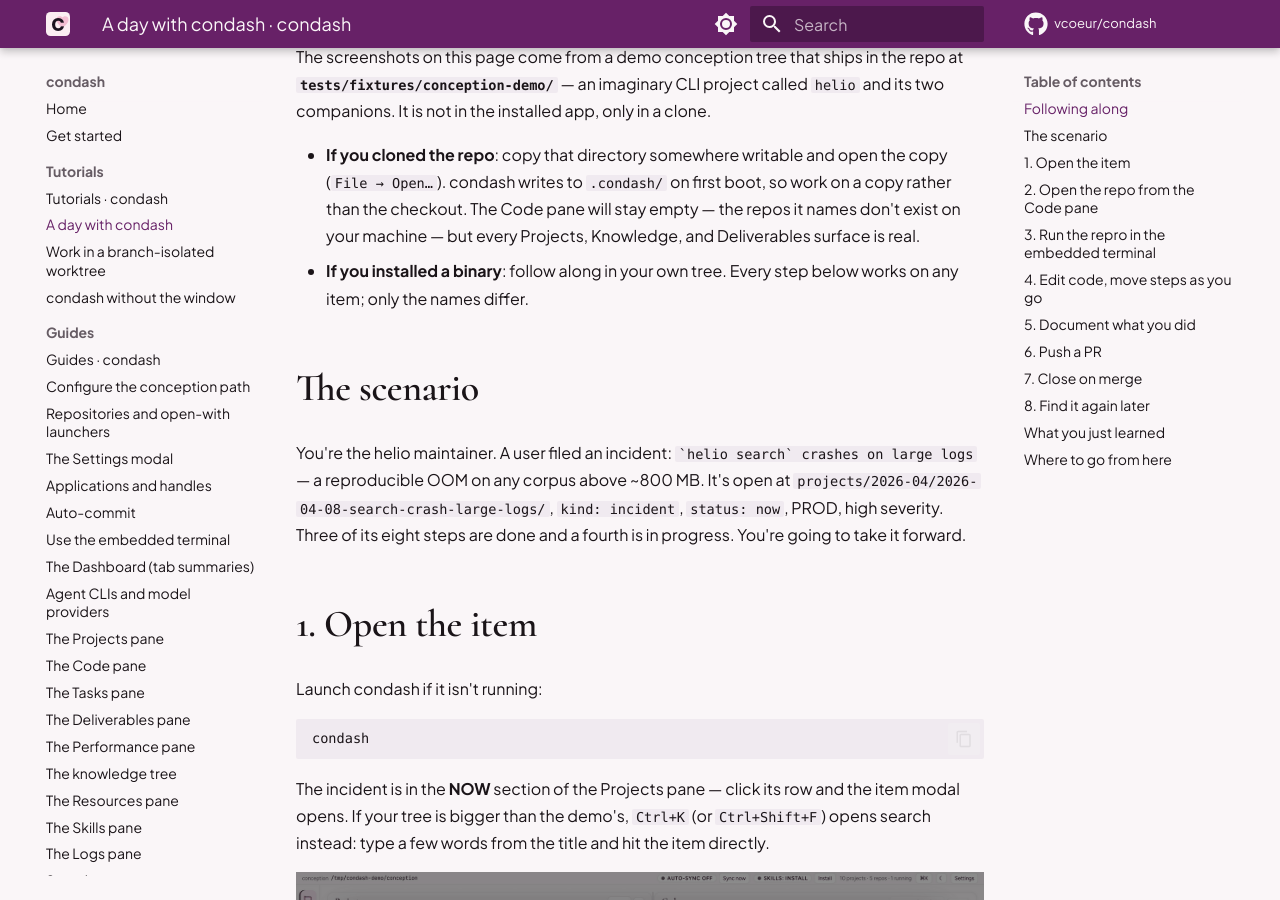
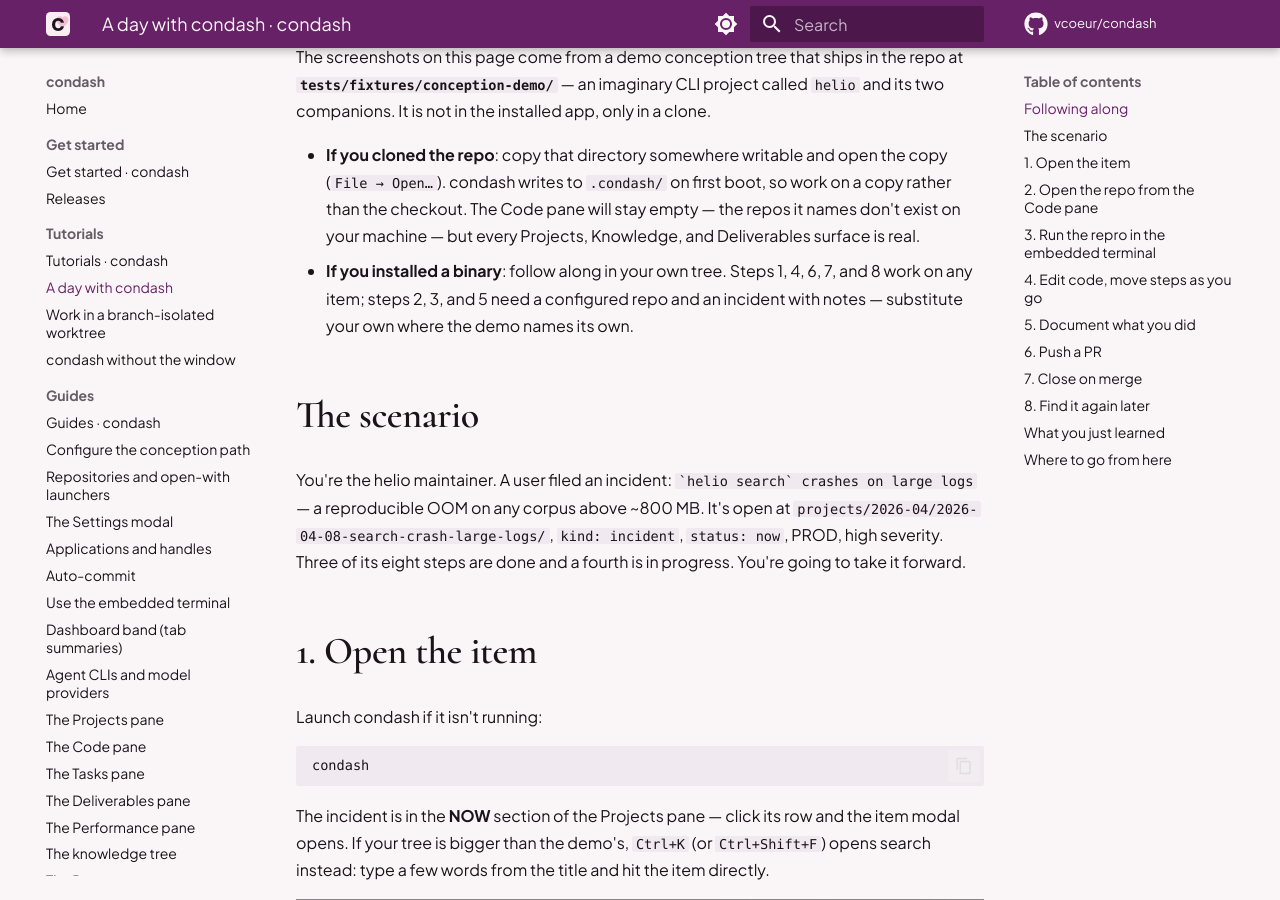
Before and after one commit to vcoeur/condash, an MkDocs documentation site: the page built from docs/tutorials/daily-loop.md, in a window 1280 px wide and 900 px high, scrolled down 526 px. Built offline with MkDocs 1.6.1 and Material for MkDocs 9.7.7, drawn with Linux system fonts in a browser that asks for light colours; comment, search, counter and statistics services are not loaded; some of the changed text lies outside the part shown.

Commit message:
docs: gloss app/skill terms, drop agedum, soften time claims
Define 'app'/'#handle' and 'skill' at first use in get-started; gloss the #handle pill in the daily loop; drop the undefined 'agedum' proper noun from the in-app welcome; disambiguate the Dashboard band from the app in get-started and the nav; soften 'five minutes' to 'about ten minutes' across README and docs; make the daily-loop binary-user note honest with an expected-outcome caveat at the repro step; move Releases from Reference -> Advanced into Get started's nav slot.

````diff
--- a/docs/tutorials/daily-loop.md
+++ b/docs/tutorials/daily-loop.md
@@ -16,7 +16,7 @@
 The screenshots on this page come from a demo conception tree that ships in the repo at **`tests/fixtures/conception-demo/`** — an imaginary CLI project called `helio` and its two companions. It is not in the installed app, only in a clone.
 
 - **If you cloned the repo**: copy that directory somewhere writable and open the copy (`File → Open…`). condash writes to `.condash/` on first boot, so work on a copy rather than the checkout. The Code pane will stay empty — the repos it names don't exist on your machine — but every Projects, Knowledge, and Deliverables surface is real.
-- **If you installed a binary**: follow along in your own tree. Every step below works on any item; only the names differ.
+- **If you installed a binary**: follow along in your own tree. Steps 1, 4, 6, 7, and 8 work on any item; steps 2, 3, and 5 need a configured repo and an incident with notes — substitute your own where the demo names its own.
 
 ## The scenario
 
@@ -46,7 +46,7 @@
 ![Code pane — helio's dirty-file popover open, listing README.md as the one modified file](../assets/screenshots/code-pane-dirty-light.png#only-light)
 ![Code pane — helio's dirty-file popover open, listing README.md as the one modified file](../assets/screenshots/code-pane-dirty-dark.png#only-dark)
 
-A repo is a **card** with a header (its `#handle` pill, its path, a **Repo actions** menu) and one row per worktree. The actions live on each *branch row*, and there are three of them:
+A repo is a **card** with a header (its `#handle` pill — the repo's registered app identity — its path, a **Repo actions** menu) and one row per worktree. The actions live on each *branch row*, and there are three of them:
 
 1. **Run** / **Stop** — only when that repo has a `run:` command configured.
 2. **Open a shell here** — spawns a condash terminal tab with its cwd in that worktree.
@@ -72,6 +72,8 @@
 ```
 
 The process dies with `Killed` — confirmed reproducible. Paste the evidence into the item: open `notes/stack-trace.md` from the item modal, drop the new trace at the bottom, and hit **Save** (`Ctrl+S`). If you try to close the note with unsaved edits still in the buffer, condash asks before discarding.
+
+In your own tree `~/src/helio` won't exist — run the repro from your own incident's notes instead. A missing path here is the expected outcome, not an error.
 
 Two terminal features worth knowing on day one:
 
--- a/mkdocs.yml
+++ b/mkdocs.yml
@@ -83,7 +83,9 @@
 nav:
   - Home: index.md
 
-  - Get started: get-started/index.md
+  - Get started:
+    - get-started/index.md
+    - Releases: get-started/releases.md
 
   - Tutorials:
     - tutorials/index.md
@@ -99,7 +101,7 @@
     - Applications and handles: guides/applications-and-handles.md
     - Auto-commit: guides/auto-commit.md
     - Use the embedded terminal: guides/terminal.md
-    - The Dashboard (tab summaries): guides/dashboard.md
+    - Dashboard band (tab summaries): guides/dashboard.md
     - Agent CLIs and model providers: guides/agent-clis-and-models.md
     - The Projects pane: guides/projects-pane.md
     - The Code pane: guides/code-pane.md
@@ -132,7 +134,6 @@
       - IPC API: reference/ipc-api.md
       - Environment variables: reference/env.md
       - Management skill: reference/skill.md
-      - Releases workflow: get-started/releases.md
 
   - Background:
     - explanation/index.md
````
Also changed, not shown: README.md (+1 -1 lines), docs/get-started/index.md (+7 -3 lines), docs/help/welcome.md (+1 -1 lines), docs/index.md (+1 -1 lines), docs/tutorials/index.md (+1 -1 lines).
